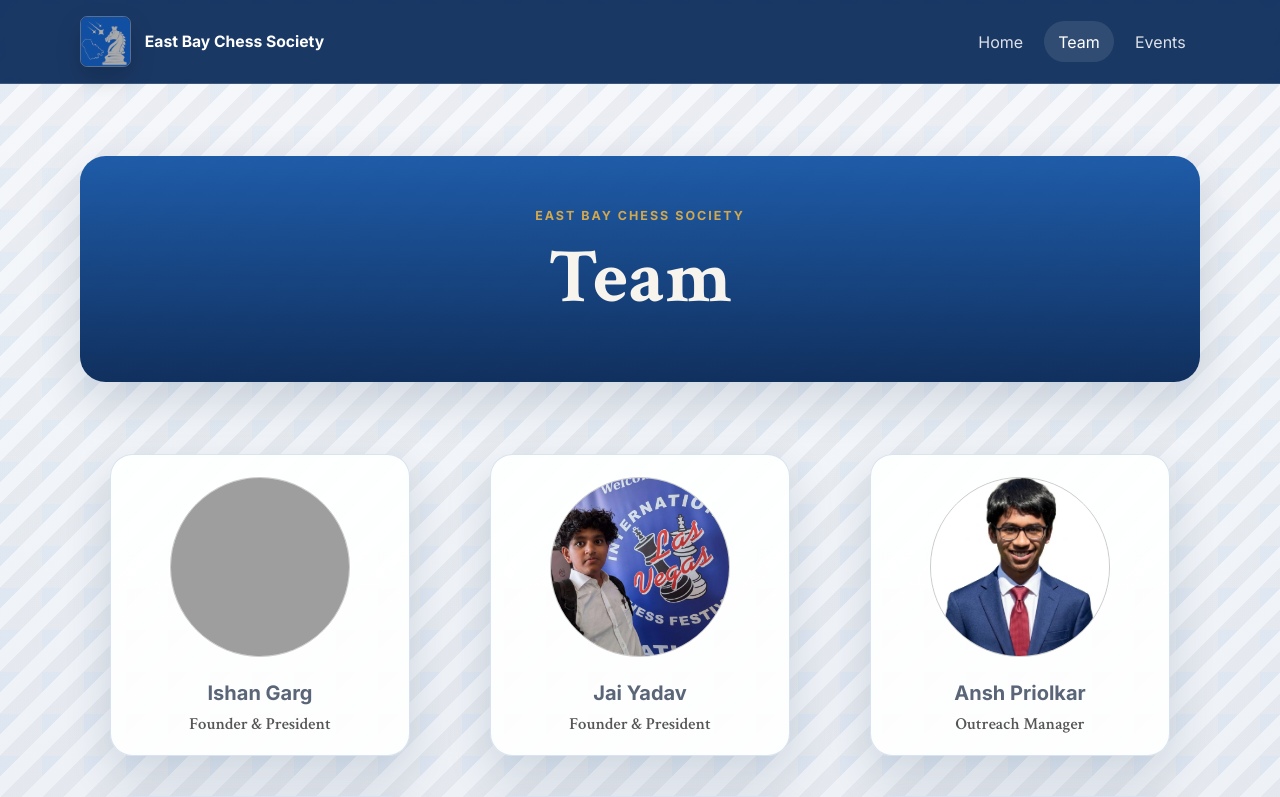
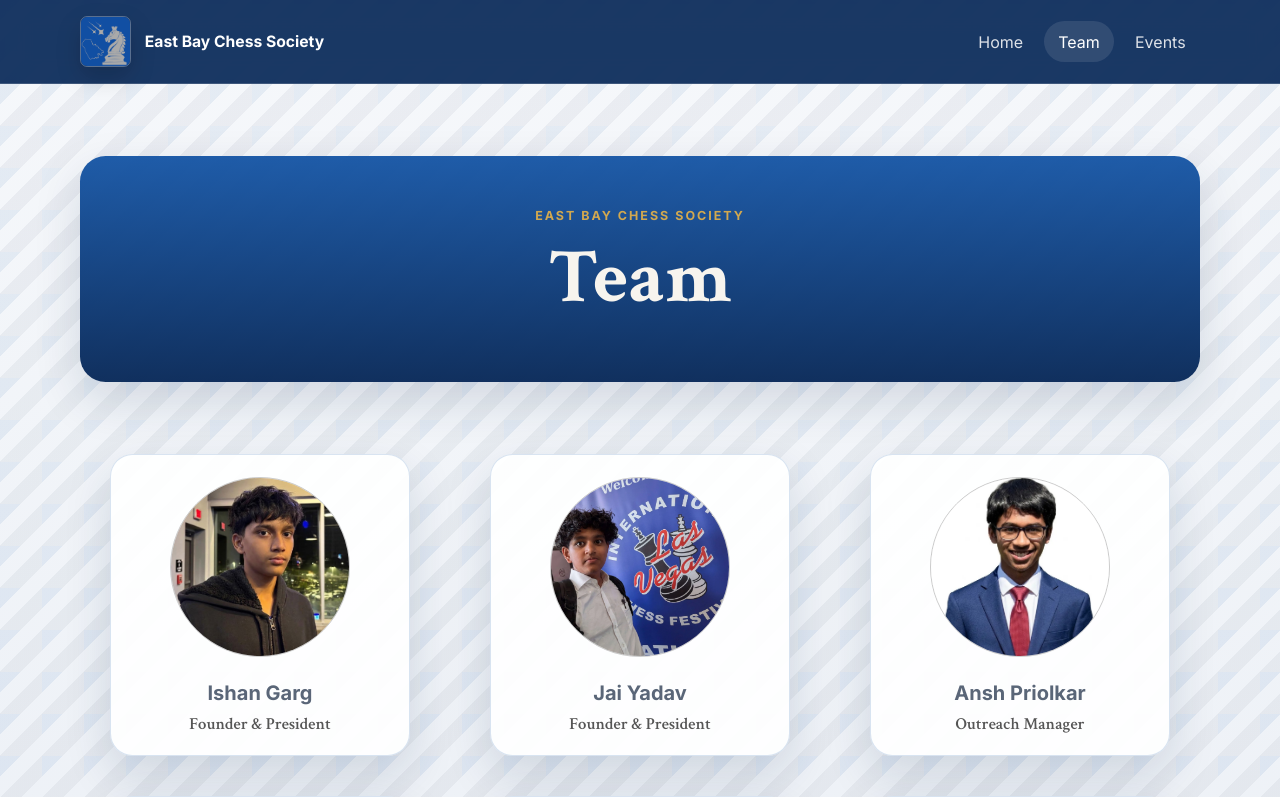
Before and after one commit to gargishan25/ebcs_website, a Flask app: page /team/ in a window 1280 px wide. Shown: the top 797 px of the page. Run offline with Flask 3, Linux system fonts and the light colour scheme; grey boxes are pictures that could not be loaded.

Commit message:
change_photo

```diff
--- a/app/templates/team.html
+++ b/app/templates/team.html
@@ -63,7 +63,7 @@
 <section class="container team-grid">
   <article class="panel team-card">
     <!-- To add a photo: replace the src below with your image path, e.g. /static/img/team/jane.jpg -->
-    <img class="team-photo" src="/static/img/ansh.jpeg" alt="Ishan Garg photo">
+    <img class="team-photo" src="/static/img/ishan.jpeg" alt="Ishan Garg photo">
     <p class="team-name">Ishan Garg</p>
     <h3>Founder & President</h3>
   </article>
```
